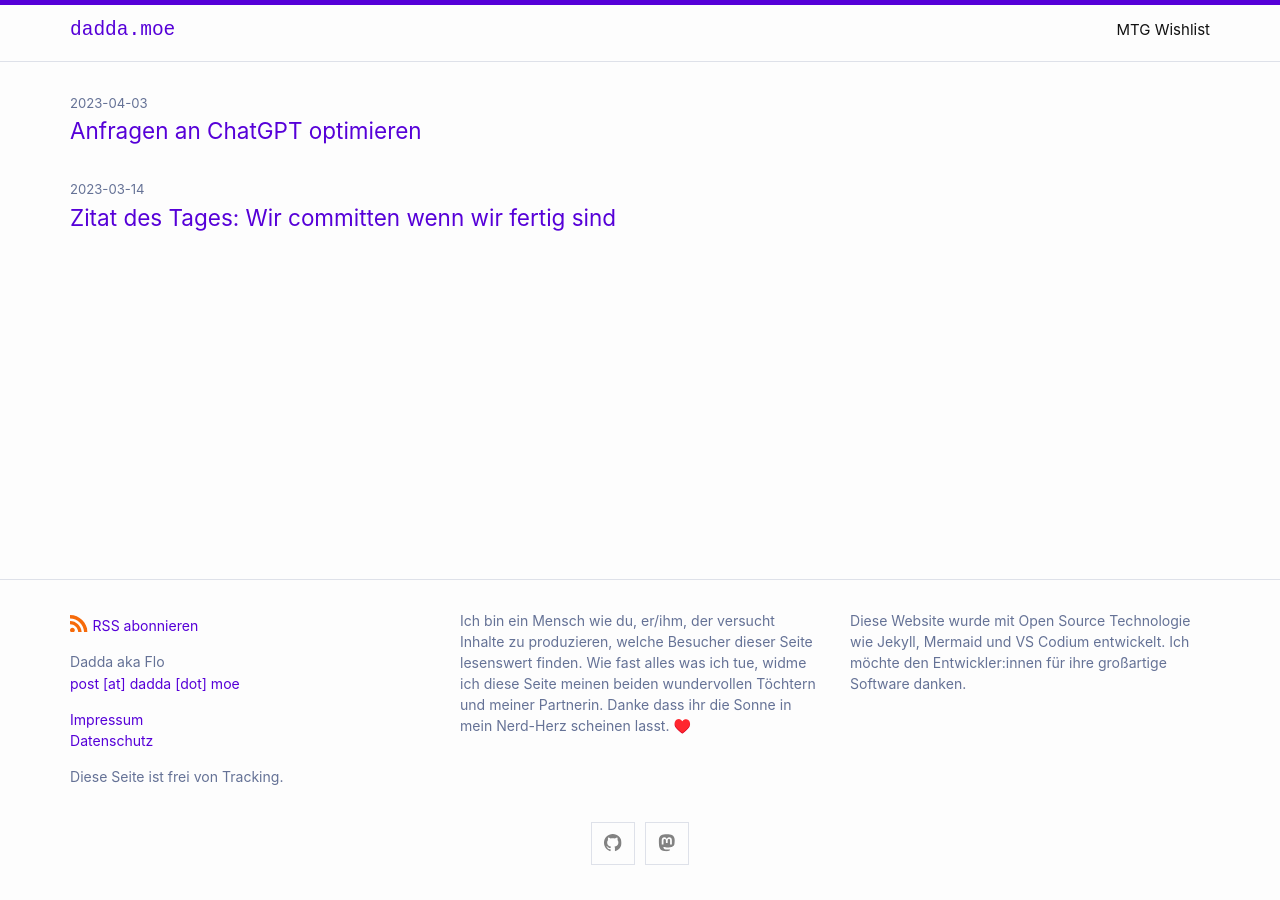
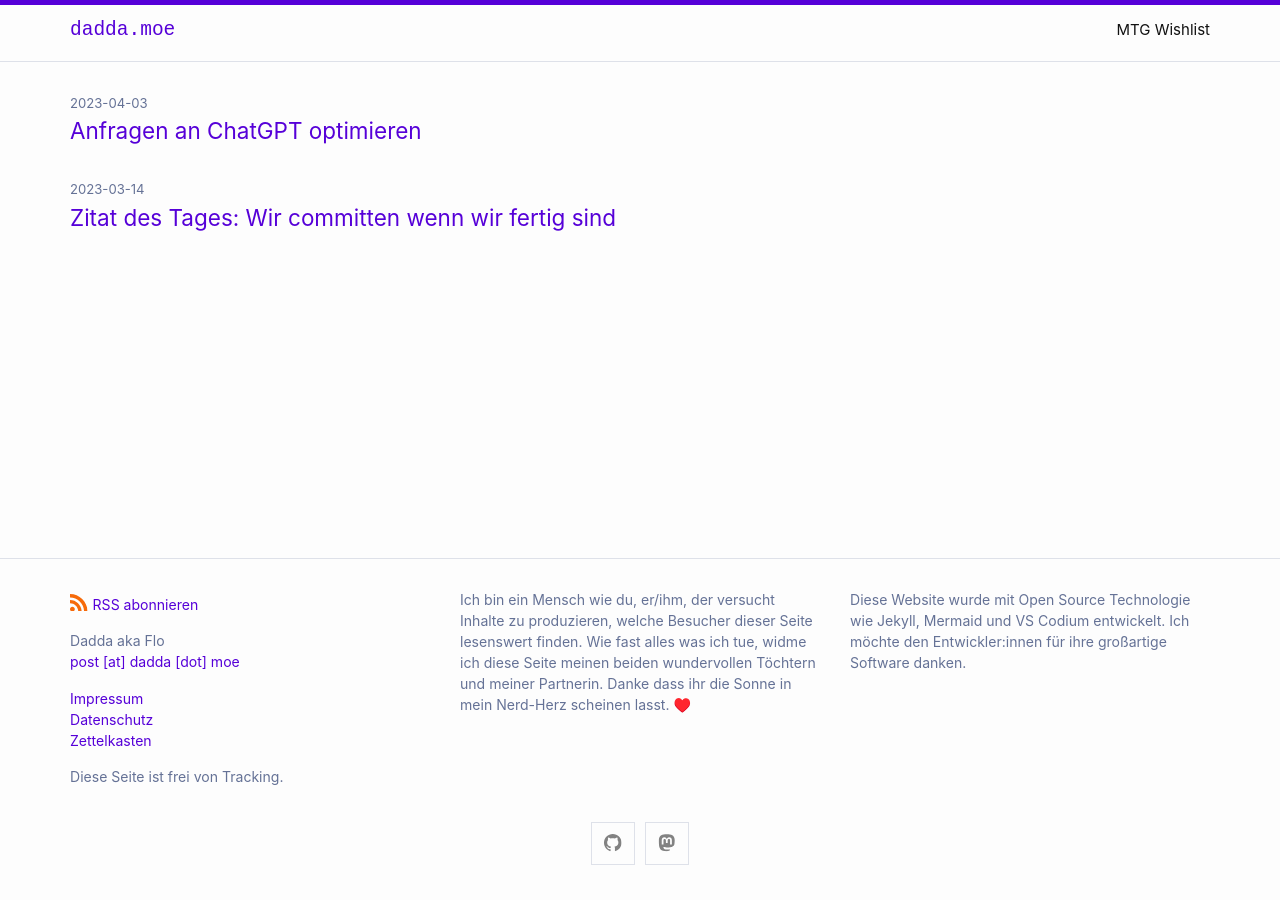
Before and after one commit to flowinho/personal-blog, a Jekyll site: the page built from index.md, in a window 1280 px wide. Built offline with Jekyll 4.4.1, drawn with Linux system fonts in a browser that asks for light colours; a script that is not in the unit is left out.

Commit message:
Add zettel

```diff
--- a/_includes/footer.html
+++ b/_includes/footer.html
@@ -25,6 +25,7 @@
       <ul class="contact-list">
         <li><a href="/impressum/">Impressum</a></li>
         <li><a href="/datenschutz/">Datenschutz</a></li>
+        <li><a href="https://zettel.dadda.moe">Zettelkasten</a></li>
       </ul>
       <p>
         {{ site.tracking-info }}
```
